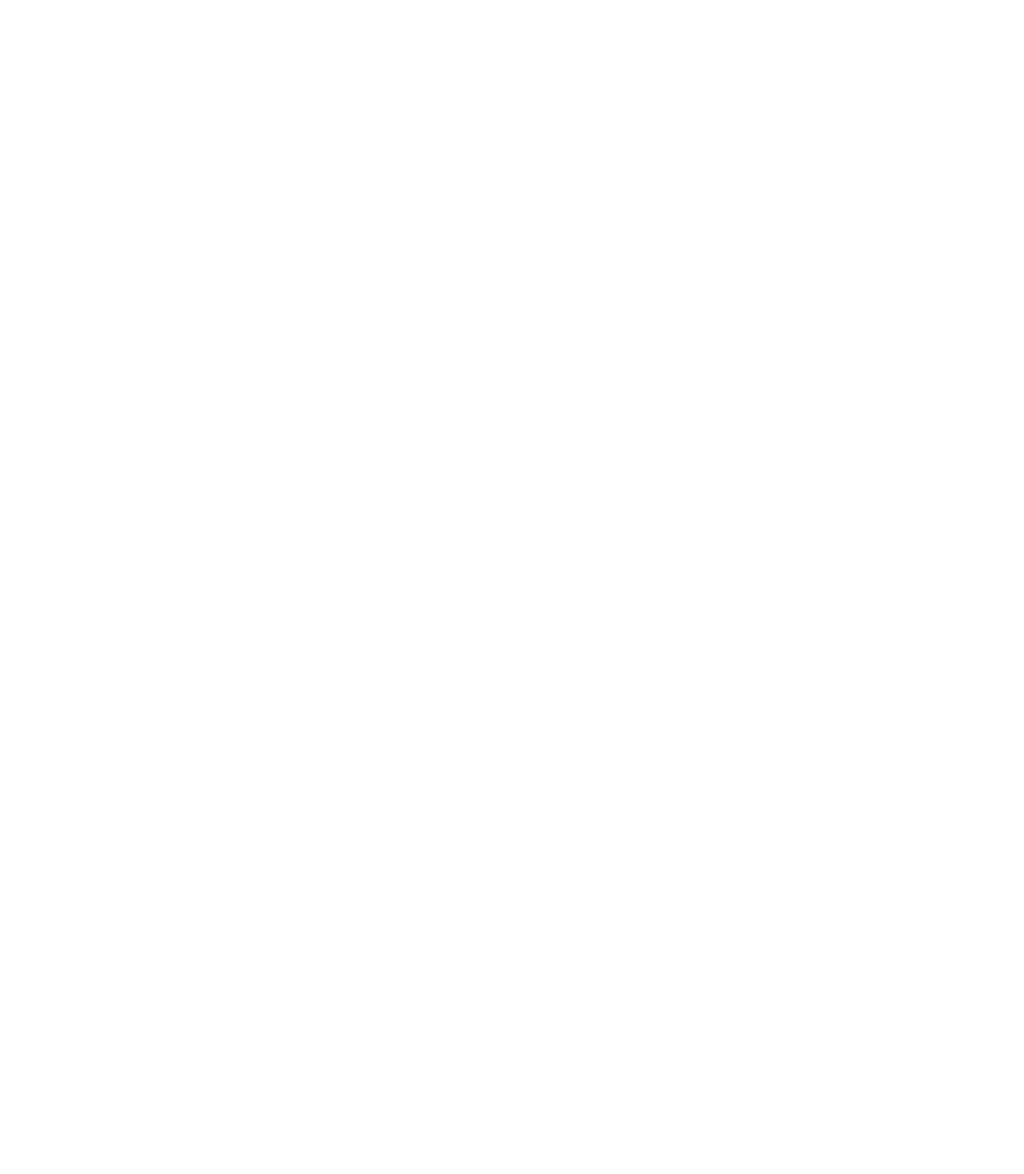
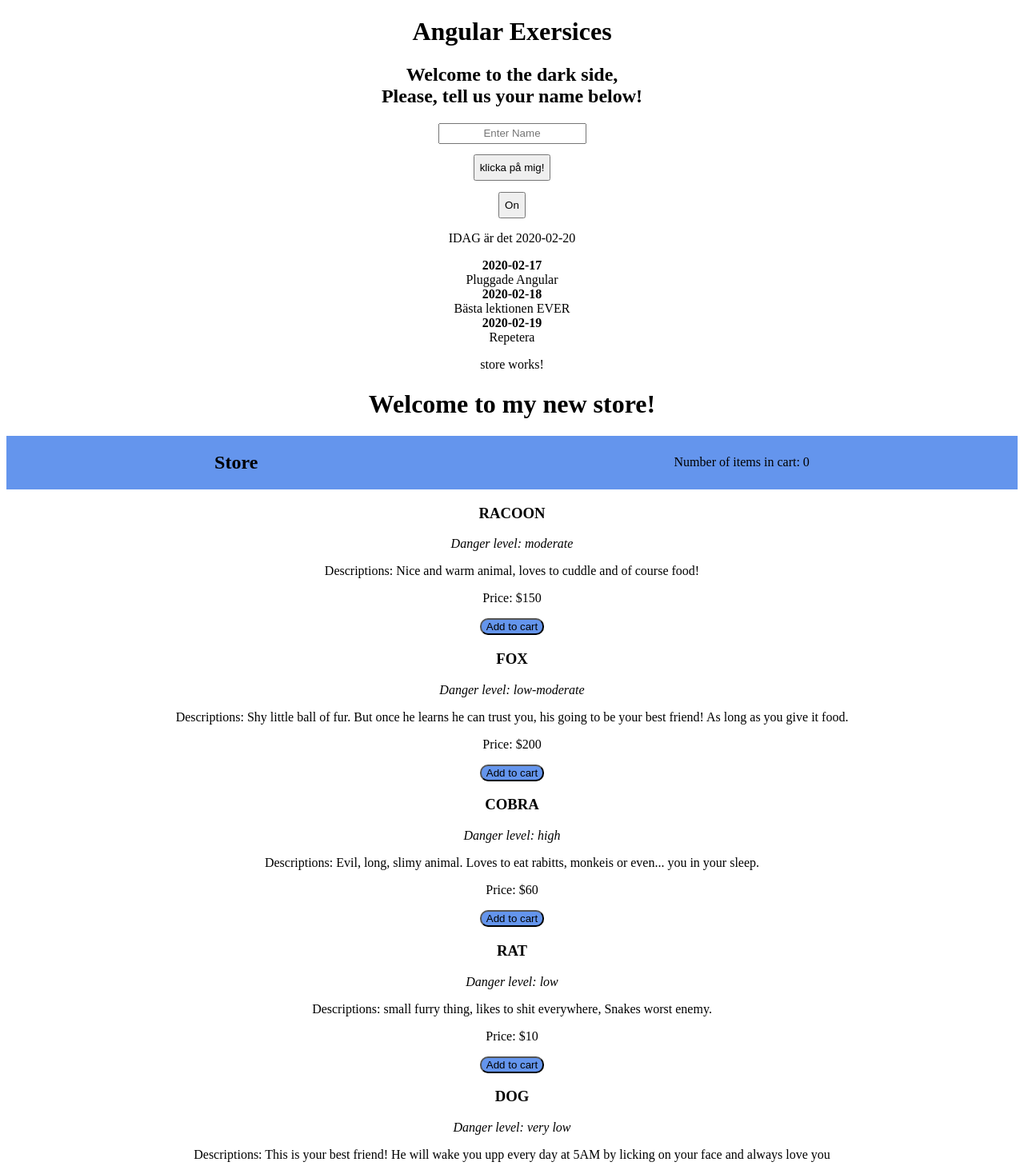
Before and after one commit to imprex92/Exersices, an Angular app: page / in a window 1280 px wide. Shown: the top 1468 px of the page at 80% size. Before the commit the page ends 800 px from the top, so only its background shows below. Built offline with nearby package versions, Linux system fonts and the light colour scheme.

Commit message:
new 'Store' component, Store shell

```diff
--- a/src/app/app.component.css
+++ b/src/app/app.component.css
@@ -0,0 +1,10 @@
+* {
+	text-align: center;
+}
+input{
+	height: 1.5em;
+}
+button{
+	height: 2.5em;
+	margin-top: 1em;
+}
--- a/src/app/app.component.html
+++ b/src/app/app.component.html
@@ -1,18 +1,45 @@
-<!-- * * * * * * * * * * * * * * * * * * * * * * * * * * * * * * * -->
-<!-- * * * * * * * * * * * The content below * * * * * * * * * * * -->
-<!-- * * * * * * * * * * is only a placeholder * * * * * * * * * * -->
-<!-- * * * * * * * * * * and can be replaced. * * * * * * * * * * * -->
-<!-- * * * * * * * * * * * * * * * * * * * * * * * * * * * * * * * -->
-<!-- * * * * * * * * * Delete the template below * * * * * * * * * * -->
-<!-- * * * * * * * to get started with your project! * * * * * * * * -->
-<!-- * * * * * * * * * * * * * * * * * * * * * * * * * * * * * * * -->
+<div class="section1">
+<h1>{{ title }}</h1>
+<h2>
+	Welcome to the dark side,  <br />
+	{{ writtenInput }}
+</h2>
+
+<form>
+	<input placeholder="Enter Name" (keyup)="onKeyUp($event)">
+</form>
+<button (click)="submitClick()" class="login">{{buttonText}}</button>
+</div>
+
+<div class="onOff">
+	<button (click)="onOffToggle()">{{ buttonToggleBoolean ? 'On' : 'Off' }}</button>
+</div>
+
+<!-- <button (click)="numberChange()">+</button>
+<form action="">
+	<input placeholder="Number" (keyup)="">
+</form>
+<button (click)="numberChange()">-</button> -->
 
 
 
-<!-- * * * * * * * * * * * * * * * * * * * * * * * * * * * * * * * -->
-<!-- * * * * * * * * * * * The content above * * * * * * * * * * * -->
-<!-- * * * * * * * * * * is only a placeholder * * * * * * * * * * -->
-<!-- * * * * * * * * * * and can be replaced. * * * * * * * * * * * -->
-<!-- * * * * * * * * * * * * * * * * * * * * * * * * * * * * * * * -->
-<!-- * * * * * * * * * * End of Placeholder * * * * * * * * * * * -->
-<!-- * * * * * * * * * * * * * * * * * * * * * * * * * * * * * * * -->
+
+
+
+<div class="calendar">
+
+	<p>
+		{{ 'Idag' | uppercase }} är det
+		{{ today | date:'yyyy-MM-dd' }}
+	</p>
+
+	<div *ngFor="let day of days">
+		<span style="font-weight: bold;">{{ day.day }}</span> <br />
+		{{ day.content }}
+	</div>
+
+</div>
+
+<app-store>
+
+</app-store>
--- a/src/app/app.component.ts
+++ b/src/app/app.component.ts
@@ -1,10 +1,73 @@
-import { Component } from '@angular/core';
+import { Component, OnInit } from '@angular/core';
+import { Day } from './day';
 
 @Component({
-  selector: 'app-root',
-  templateUrl: './app.component.html',
-  styleUrls: ['./app.component.css']
+	selector: 'app-root',
+	templateUrl: './app.component.html',
+	styleUrls: ['./app.component.css']
 })
-export class AppComponent {
-  title = 'Exersices';
+export class AppComponent implements OnInit {
+	title1 = 'calendar';
+	today = Date.now();
+	days: Day[] = [
+		{
+			day: '2020-02-17',
+			content: 'Pluggade Angular'
+		},
+		{
+			day: '2020-02-18',
+			content: 'Bästa lektionen EVER'
+		},
+		{
+			day: '2020-02-19',
+			content: 'Repetera'
+		}
+	]
+
+
+	firstName: string = "";
+	writtenInput: string = "Please, tell us your name below!";
+	title: string = 'Angular Exersices';
+	buttonText: string = "klicka på mig!";
+	buttonBoolean: boolean = true;
+
+
+	ngOnInit():void{
+
+	}
+	onKeyUp(event) {
+		// console.log('key up event: ', event);
+		let input = event.target;
+		let value = input.value;
+		this.firstName = value;
+	}
+
+	submitClick(){
+		if(this.buttonBoolean === true){
+			this.buttonBoolean = false;
+			this.buttonText ="logga ut";
+			console.log(this.firstName)
+			this.writtenInput = this.firstName;
+		}
+		else{
+			this.buttonBoolean = true;
+			this.buttonText ="klicka på mig!";
+			this.writtenInput = "Please, tell us your name below!";
+
+		}
+
+
+
+	}
+
+	buttonToggleBoolean: boolean = true;
+	onOffToggle(){
+		this.buttonToggleBoolean = !this.buttonToggleBoolean
+	}
+
+	numberChange(){
+
+	}
+
+
 }
--- /dev/null
+++ b/src/app/day.ts
@@ -0,0 +1,4 @@
+export interface Day {
+	day: string;
+	content: string;
+}
--- /dev/null
+++ b/src/app/store/product-list.ts
@@ -0,0 +1,7 @@
+
+export interface ProductList  {
+	name: string;
+	price: number;
+	description: string;
+	danger: string;
+}
--- /dev/null
+++ b/src/app/store/store.component.css
@@ -0,0 +1,16 @@
+.itemDescriptions{
+	font-weight: bold;
+}
+.dangerLevel{
+	font-style: italic;
+}
+.storeHeader{
+	display: flex;
+	justify-content: space-around;
+	align-items: center;
+	background-color: #6495ed;
+}
+.addCartButton{
+	background-color: #6495ed;
+	border-radius: 10px;
+}
--- /dev/null
+++ b/src/app/store/store.component.html
@@ -0,0 +1,29 @@
+<p>
+  store works!
+</p>
+<h1>
+  {{greeting}}
+</h1>
+<div class="storeHeader">
+<h2>Store</h2>
+<span> Number of items in cart: {{ cartSum }} </span>
+</div>
+	<div *ngFor="let item of ProductList">
+		<h3>
+			<a [title]="item.name + ' details'">
+				{{ item.name | uppercase }}
+			</a>
+		</h3>
+		<p *ngIf="item.danger" class="dangerLevel">
+			Danger level: {{ item.danger }}
+		</p>
+		<p *ngIf="item.description" class="itemDescription">
+			Descriptions: {{ item.description }}
+		</p>
+		<p *ngIf="item.price">
+			Price: ${{ item.price }}
+		</p>
+		<button (click)="addToCart()" type="submit" class="addCartButton">
+			Add to cart
+		</button>
+	</div>
--- /dev/null
+++ b/src/app/store/store.component.ts
@@ -0,0 +1,71 @@
+import { Component, OnInit } from '@angular/core';
+import { ProductList } from './product-list';
+
+@Component({
+  selector: 'app-store',
+  templateUrl: './store.component.html',
+  styleUrls: ['./store.component.css']
+})
+export class StoreComponent implements OnInit {
+  greeting:string = 'Welcome to my new store!';
+  cartSum:number = 0;
+
+  constructor() { }
+
+
+  ngOnInit() {
+	  console.log('Up and running!')
+  }
+
+  addToCart(){
+	  window.alert('The product has bees added to your cart');
+	  this.cartSum += 1;
+  }
+   ProductList: ProductList[] = [
+	{
+		name: 'Racoon',
+		price: 150,
+		description: 'Nice and warm animal, loves to cuddle and of course food!',
+		danger: 'moderate'
+	},
+	{
+		name: 'Fox',
+		price: 200,
+		description: 'Shy little ball of fur. But once he learns he can trust you, his going to be your best friend! As long as you give it food.',
+		danger: 'low-moderate'
+	},
+	{
+		name: 'Cobra',
+		price: 60,
+		description: 'Evil, long, slimy animal. Loves to eat rabitts, monkeis or even... you in your sleep.',
+		danger: 'high'
+	},
+	{
+		name: 'Rat',
+		price: 10,
+		description: 'small furry thing, likes to shit everywhere, Snakes worst enemy.',
+		danger: 'low'
+	},
+	{
+		name: 'Dog',
+		price: 150,
+		description: 'This is your best friend! He will wake you upp every day at 5AM by licking on your face and always love you',
+		danger: 'very low'
+	},
+	{
+		name: 'Human baby',
+		price: 500,
+		description: 'Annoying thing, comes with a 18 years of missfortune and misery. Will take your wallet. No returns!',
+		danger: 'high'
+	},
+	{
+		name: 'Human girlfriend',
+		price: 550,
+		description: "Your own personal demon! Will indeed take your wallet, everything that's yours is now... also hers! Her money is hers, your money is also hers. Will remember exactly what you did that second feb 23e at 8:23:22PM or even how you smelled! Will get angry without warning, without any apparent reason. Buy with caution! You've been warned.",
+		danger: 'Extremely'
+	}
+]
+
+
+
+}
```
Also changed, not shown: src/app/app.module.ts (+17 -9 lines), 1 other file (tests, documents, lock files or other folders).
